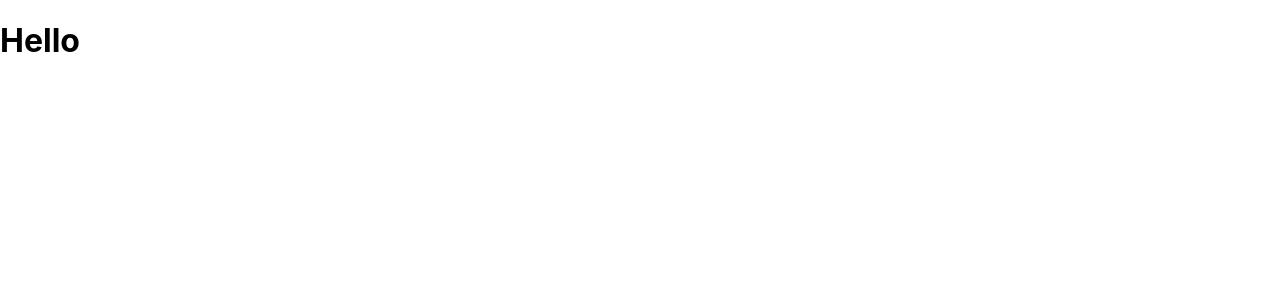
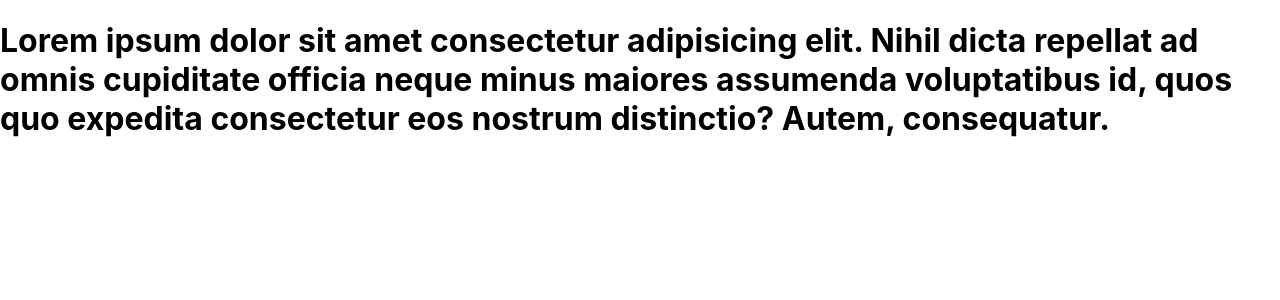
Before and after one commit to Surajpawar83/my-app, a React (Create React App) app: page / in a window 1280 px wide. Shown: the top 300 px of the page. Built offline with nearby package versions, Linux system fonts and the light colour scheme.

Commit message:
basic-multi line JSX

```diff
--- a/src/App.js
+++ b/src/App.js
@@ -1,5 +1,14 @@
+//multi line JSX
+
 function App() {
-  return <h1>Hello</h1>;
+  return (
+    <h1>
+      Lorem ipsum dolor sit amet consectetur adipisicing elit. Nihil dicta
+      repellat ad omnis cupiditate officia neque minus maiores assumenda
+      voluptatibus id, quos quo expedita consectetur eos nostrum distinctio?
+      Autem, consequatur.
+    </h1>
+  );
 }
 
 export default App;
```
